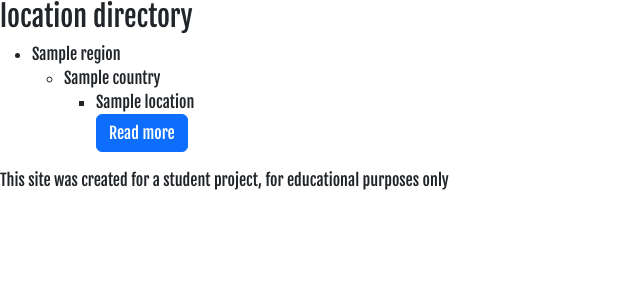
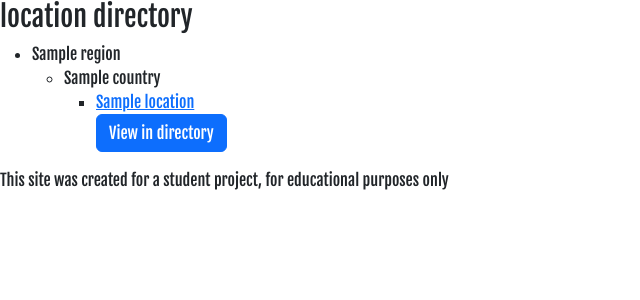
Before and after one commit to Cillian-G/neverending_guidebook, a Django app: page /directory/ in a window 1280 px wide. Shown: the part 112-412 px from the top of the page, without its empty margins (0-640 px from the left). Run offline with Django 3.2, Linux system fonts and the light colour scheme; tables that the repository leaves empty hold one stand-in row (values such as "Sample post"); some libraries are stand-ins or nearby versions.

Commit message:
Add links for location pages to directory listings

```diff
--- a/templates/location_directory.html
+++ b/templates/location_directory.html
@@ -19,12 +19,12 @@
                             <ul>
                                 {% for location in locations %}
                                     <li>
-                                        {{ location }}
+                                        <a href="{% url 'location' location.slug %}">{{ location.title }}</a>
                                         <br>
                                         <!-- {{ location.content|safe|truncatechars_html:100 }} -->
                                         <!-- Button trigger modal -->
                                         <a href="#" class="btn btn-primary" data-bs-toggle="modal" data-bs-target="#modal-location-{{location.id}}">
-                                            Read more
+                                            View in directory
                                         </a>
 
                                         <!-- Modal -->
@@ -40,12 +40,10 @@
                                                 </div>
                                                 <div class="modal-footer">
                                                 <button type="button" class="btn btn-secondary" data-bs-dismiss="modal">Close</button>
-                                                <button type="button" class="btn btn-primary">Save changes</button>
                                                 </div>
                                             </div>
                                             </div>
                                         </div>
-                                        <!--  -->
                                     </li>
                                 {% endfor %}
                             </ul>
```
